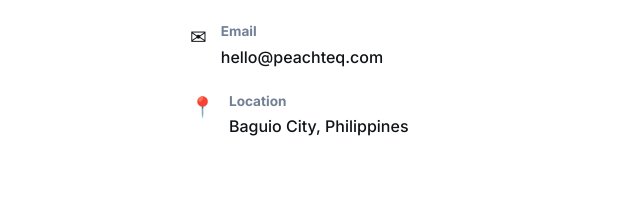
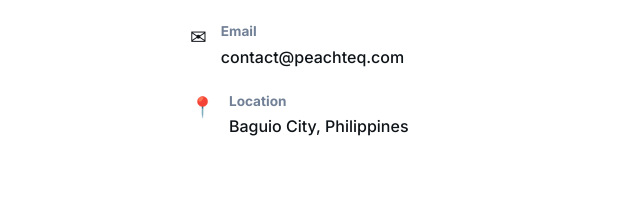
Before and after one commit to donbenci13/sites, a plain HTML site: page index.html in a window 1280 px wide. Shown: the part 3583-3798 px from the top of the page, 0-640 px from the left. Drawn offline with Linux system fonts and the light colour scheme.

Commit message:
fix: update contact email in index.html

```diff
--- a/index.html
+++ b/index.html
@@ -195,7 +195,7 @@
             <span class="contact-icon" aria-hidden="true">✉</span>
             <div>
               <strong>Email</strong>
-              <a href="mailto:hello@peachteq.com">hello@peachteq.com</a>
+              <a href="mailto:contact@peachteq.com">contact@peachteq.com</a>
             </div>
           </div>
           <div class="contact-item">
```
